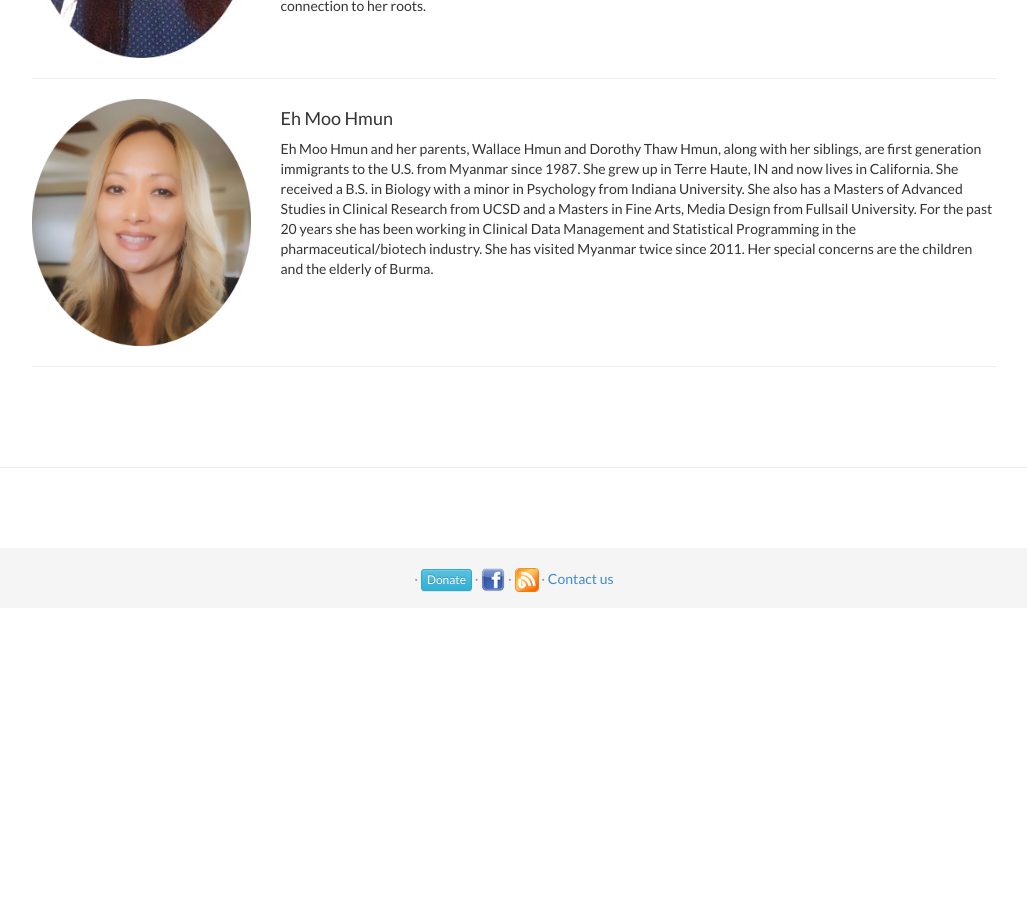
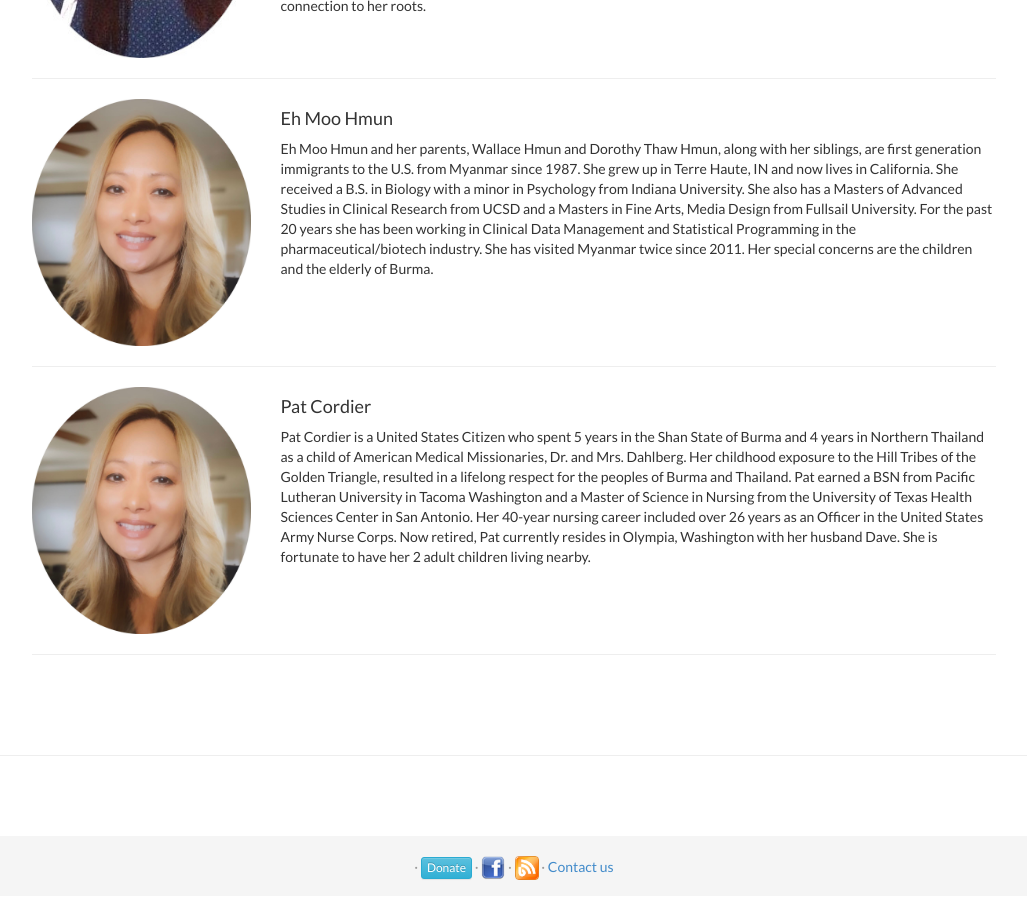
Before and after one commit to friendsofburma/friendsofburma.github.io, a Jekyll site: the page built from _pages/about.html, in a window 1280 px wide and 900 px high, scrolled down 3964 px. Shown: the whole window, without its empty margins (126-1153 px from the left). Built offline with Jekyll 4.4.1, drawn with Linux system fonts in a browser that asks for light colours; before the commit the page ends 4576 px from its top, so only the background shows below that.

Commit message:
Added bio about Pat.

```diff
--- a/_pages/about.html
+++ b/_pages/about.html
@@ -194,4 +194,16 @@ permalink: /about/
     </div>
     <hr/>
 
+    <div class="row">
+        <div class="col-lg-3">
+            <img class="featurette-image img-responsive" src="/static/img/photos/eh_moo_hmun.jpg" alt="">
+        </div>
+        <div class="col-lg-9">
+            <h4>Pat Cordier</h4>
+            <p>
+                Pat Cordier is a United States Citizen who spent 5 years in the Shan State of Burma and 4 years in Northern Thailand as a child of American Medical Missionaries, Dr. and Mrs. Dahlberg. Her childhood exposure to the Hill Tribes of the Golden Triangle, resulted in a lifelong respect for the peoples of Burma and Thailand. Pat earned a BSN from Pacific Lutheran University in Tacoma Washington and a Master of Science in Nursing from the University of Texas Health Sciences Center in San Antonio. Her 40-year nursing career included over 26 years as an Officer in the United States Army Nurse Corps.  Now retired, Pat currently resides in Olympia, Washington with her husband Dave. She is fortunate to have her 2 adult children living nearby.
+            </p>
+        </div>
+    </div>
+    <hr/>
 </div><!-- /.container -->
```
